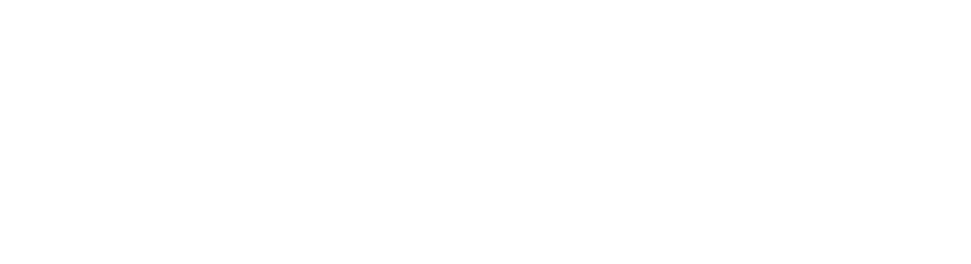
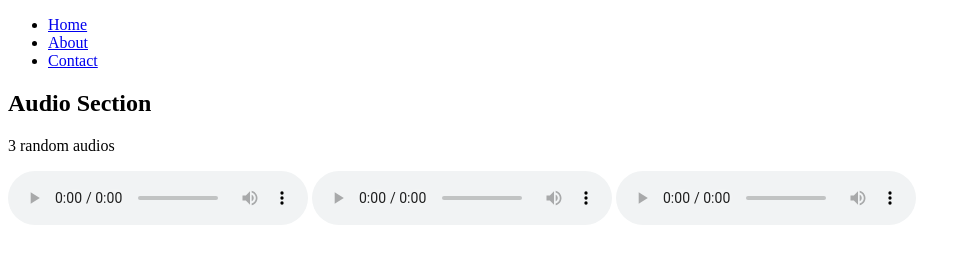
Before and after one commit to acciojob/semantic-navbar-and-audios-Shubhamsahar, a website: page main.html in a window 1280 px wide. Shown: the whole page, without its empty margins (0-971 px from the left). Drawn offline with Linux system fonts and the light colour scheme.

Commit message:
created a submission

```diff
--- a/main.html
+++ b/main.html
@@ -8,6 +8,33 @@
 
 <body>
 	<!-- the entire body must be written by student -->
+	 <!-- Navbar Section -->
+    <nav>
+        <ul>
+            <li><a href="#home">Home</a></li>
+            <li><a href="#about">About</a></li>
+            <li><a href="#contact">Contact</a></li>
+        </ul>
+    </nav>
+
+    <!-- Audio Section -->
+    <section>
+        <h2>Audio Section</h2>
+        <p>3 random audios</p>
+        <audio controls>
+            <source src="http://commondatastorage.googleapis.com/codeskulptor-demos/DDR_assets/Kangaroo_MusiQue_-_The_Neverwritten_Role_Playing_Game.mp3" type="audio/mp3">
+            Your browser does not support the audio element.
+        </audio>
+        <audio controls>
+            <source src="http://commondatastorage.googleapis.com/codeskulptor-assets/Epoq-Lepidoptera.ogg" type="audio/ogg">
+            Your browser does not support the audio element.
+        </audio>
+        <audio controls>
+            <source src="http://codeskulptor-demos.commondatastorage.googleapis.com/pang/paza-moduless.mp3" type="audio/mp3">
+            Your browser does not support the audio element.
+        </audio>
+    </section>
+
     <script type="text/javascript" src="./script.js">
 </script>
 
```
